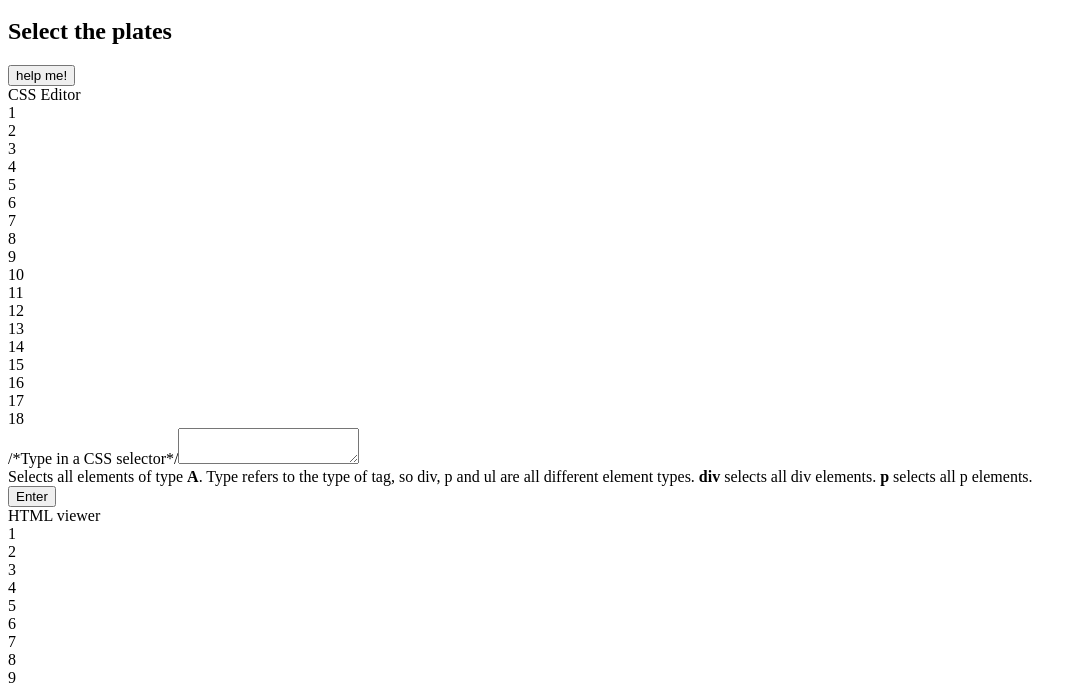
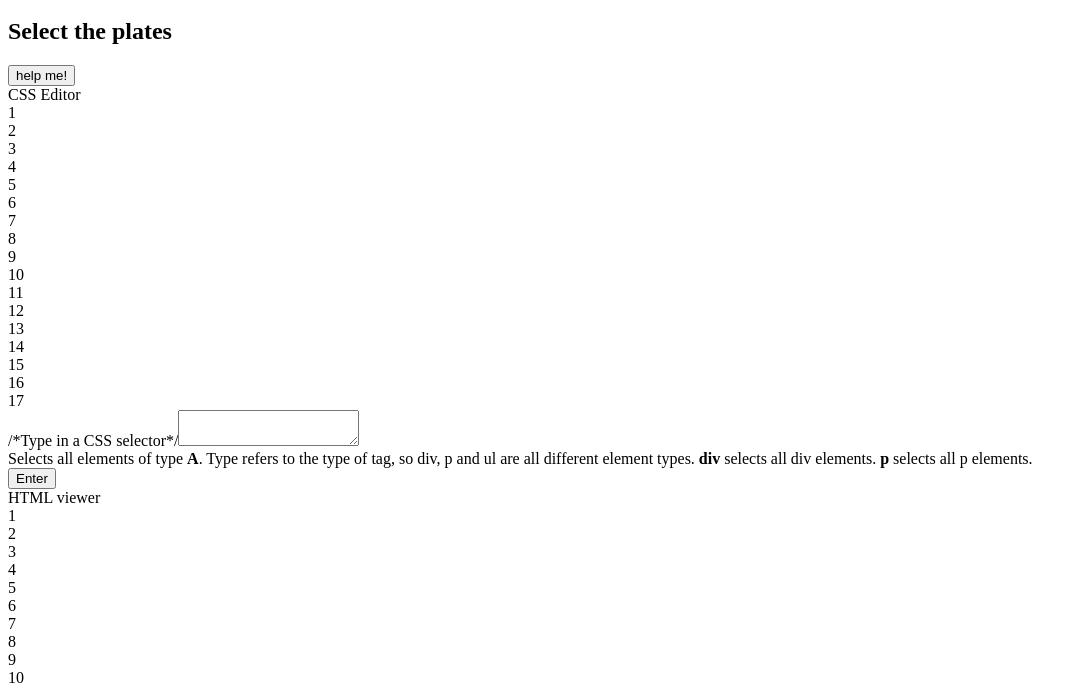
Before and after one commit to MaleryValery/RSS2023-q1, a website built with webpack: page rss-css-selectors/src/index.html in a window 1280 px wide. Shown: the part 118-803 px from the top of the page, without its empty margins (0-1083 px from the left). Built offline with nearby package versions, Linux system fonts and the light colour scheme.

Commit message:
fix: correct size

```diff
--- a/rss-css-selectors/src/components/editor.ts
+++ b/rss-css-selectors/src/components/editor.ts
@@ -72,7 +72,7 @@ class Editor extends View {
   }
 
   protected createLinesNumbers(numbersLinesC: HTMLElement, numbersLinesH: HTMLElement): void {
-    const lines: number[] = Array(18)
+    const lines: number[] = Array(17)
       .fill(0)
       .map((el: number, i) => i + 1);
     lines.forEach((line) => {
--- a/rss-css-selectors/src/css/components/_main.scss
+++ b/rss-css-selectors/src/css/components/_main.scss
@@ -3,7 +3,7 @@
   justify-content: center;
   align-items: center;
   flex-direction: column;
-  padding: 1rem 0;
+  padding: 0.88rem 0;
   @media (max-width: 900px) {
     padding-left: 1rem;
   }
```
